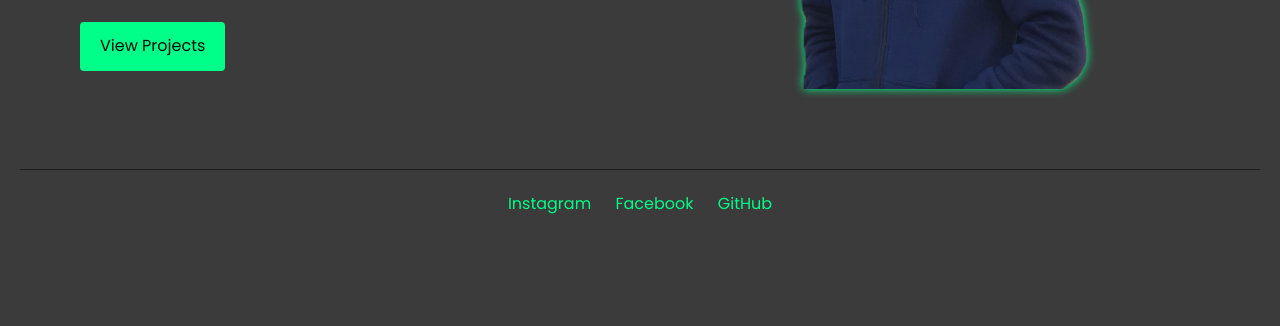
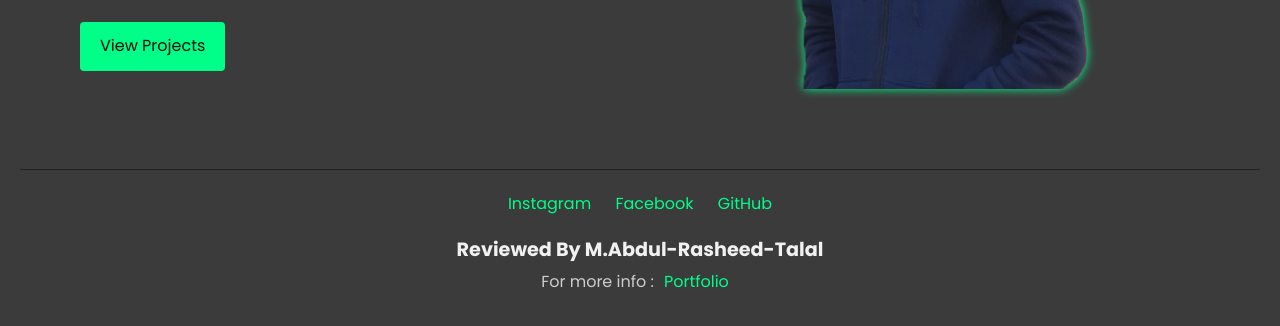
Before and after one commit to abdul-saboor-6699/Practice, a plain HTML site: page index.html in a window 1280 px wide. Shown: the part 450-776 px from the top of the page. Drawn offline with Linux system fonts and the light colour scheme.

Commit message:
Update index.html

```diff
--- a/index.html
+++ b/index.html
@@ -45,6 +45,8 @@
       <a href="https://instagram.com/i_am_abdul_sabur" target="_blank">Instagram</a>
       <a href="https://www.facebook.com/iamAbdulSabur" target="_blank">Facebook</a>
       <a href="https://github.com/abdul-saboor-6699" target="_blank">GitHub</a>
+      <h3>Reviewed By M.Abdul-Rasheed-Talal</h3>
+      <p>For more info :<a href="abdul-rasheed-talal.github.io/portfolio1">Portfolio</a></p>
     </div>
   </footer>
 </body>
```
